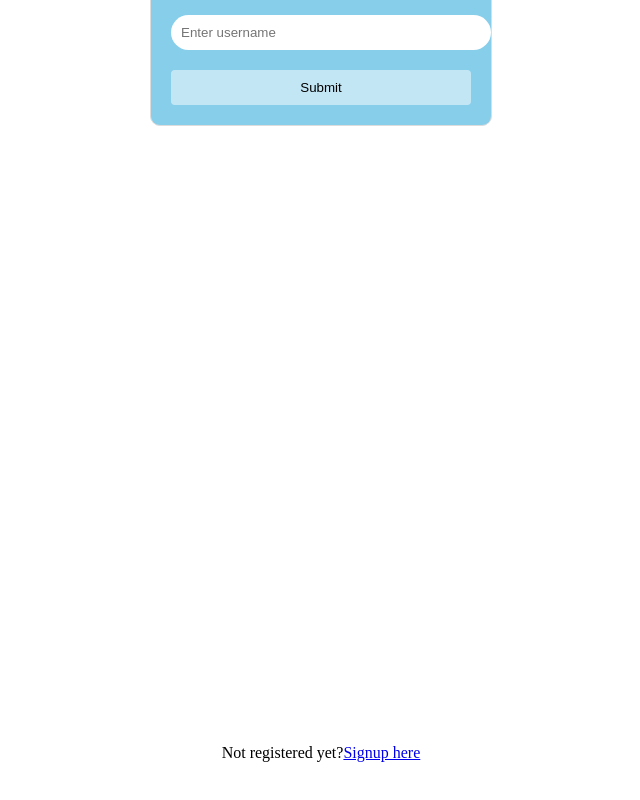
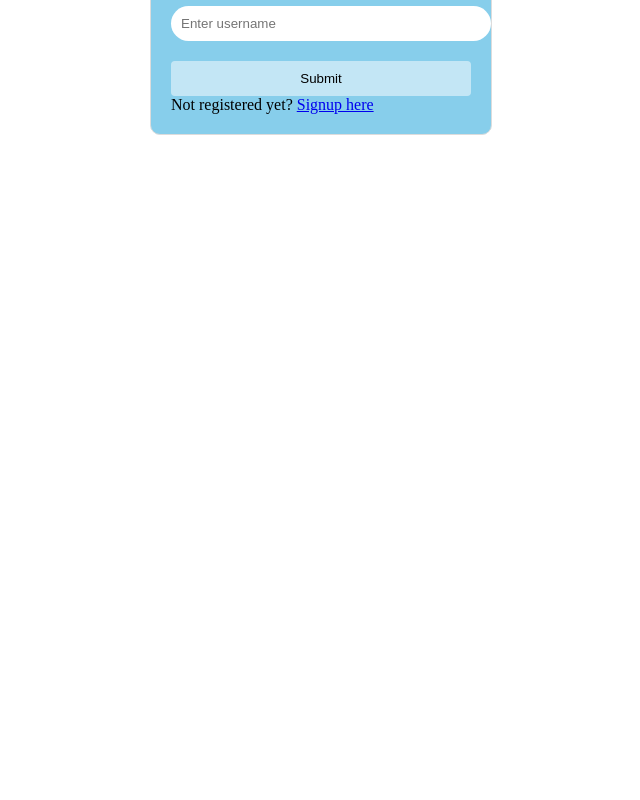
Before and after one commit to NishantSinghChandel/paySense, a Next.js app: page /login in a window 1280 px wide. Shown: the part 388-1188 px from the top of the page, without its empty margins (319-959 px from the left). After the commit the page ends 800 px from the top, so only its background shows below. Built offline with nearby package versions, Linux system fonts and the light colour scheme.

Commit message:
[UI] login ui cleanup

```diff
--- a/pages/login/login.js
+++ b/pages/login/login.js
@@ -88,18 +88,18 @@ class Login extends Component {
 						/>
 						<button
 							type="submit"
-							className="btn btn-primary"
+							className="btn btn-primary mb-5"
 							onClick={() => this.handleSubmitClick()}
 						>
 							Submit
 						</button>
+						<span className="text-center mt-5">
+							Not registered yet?{" "}
+							<Link href="/signup">
+								<a>Signup here</a>
+							</Link>
+						</span>
 					</form>
-				</div>
-				<div className="text-center">
-					Not registered yet?{" "}
-					<Link href="/signup">
-						<a>Signup here</a>
-					</Link>
 				</div>
 			</div>
 		);
```
